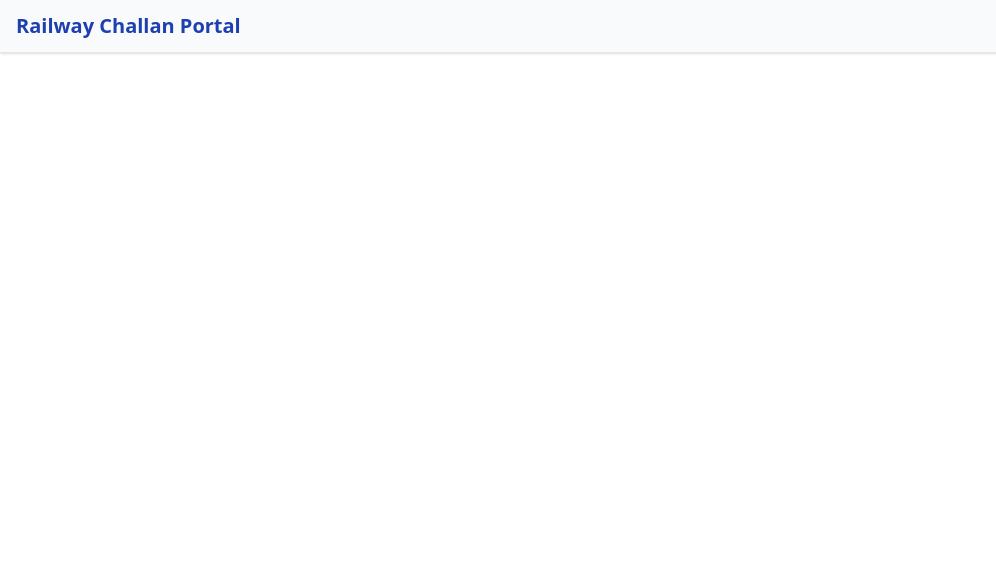
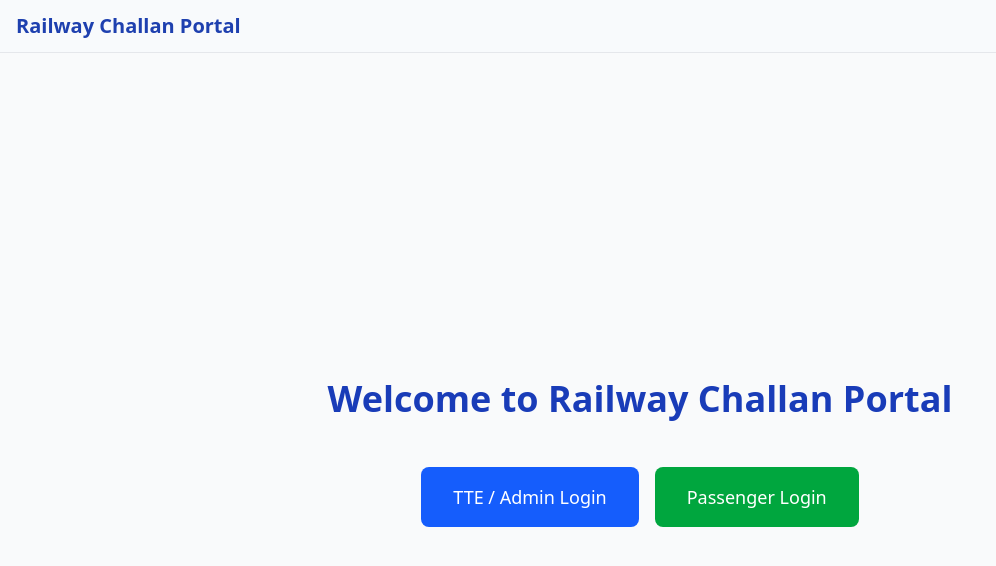
Before and after one commit to ayushhh101/railway-challan-app, a React (Vite) app in the folder railway-challan-frontend/: page /choose-login in a window 1280 px wide. Shown: the top 566 px of the page, without its empty margins (0-996 px from the left). Built offline with nearby package versions, Linux system fonts and the light colour scheme.

Commit message:
set different login routes

```diff
--- a/railway-challan-frontend/index.html
+++ b/railway-challan-frontend/index.html
@@ -5,6 +5,7 @@
     <link rel="icon" type="image/svg+xml" href="/vite.svg" />
     <meta name="viewport" content="width=device-width, initial-scale=1.0" />
     <link href="/src/styles.css" rel="stylesheet">
+    <link href="https://fonts.googleapis.com/css2?family=Noto+Sans:wght@400;600;700&display=swap" rel="stylesheet">
     <title>Vite + React</title>
   </head>
   <body>
--- a/railway-challan-frontend/src/App.jsx
+++ b/railway-challan-frontend/src/App.jsx
@@ -1,4 +1,7 @@
-import { BrowserRouter as Router, Routes, Route } from 'react-router-dom';
+import { BrowserRouter as Router, Routes, Route, Navigate } from 'react-router-dom';
+import { useAuth } from './context/AuthContext';  // Adjust path if needed
+import { useEffect } from 'react';
+
 import LoginPage from './pages/LoginPage';
 import Navbar from './pages/Navbar';
 import PrivateRoute from './routes/PrivateRoute';
@@ -17,6 +20,49 @@
 import PassengerDashboard from './pages/PassengerDashboard';
 import PassengerOnboardingPage from './pages/PassengerOnBoardingPage';
 
+function HomeRedirect() {
+  const { user } = useAuth();
+
+  if (!user) {
+    // Not logged in → redirect to choose login
+    return <Navigate to="/choose-login" replace />;
+  }
+
+  switch (user.role) {
+    case 'admin':
+      return <Navigate to="/admin-dashboard" replace />;
+    case 'tte':
+      return <Navigate to="/issue-challan" replace />;
+    case 'passenger':
+      return <Navigate to="/passenger/dashboard" replace />;
+    default:
+      // Unknown role → fallback to main login page
+      return <Navigate to="/login" replace />;
+  }
+}
+
+function ChooseLoginPage() {
+  return (
+    <div className="flex flex-col items-center justify-center min-h-screen gap-6 bg-gray-50 px-4">
+      <h1 className="text-4xl font-bold mb-6 text-center text-blue-800">Welcome to Railway Challan Portal</h1>
+      <div className="flex flex-col sm:flex-row gap-4">
+        <a
+          href="/login"
+          className="px-8 py-4 bg-blue-600 text-white rounded-lg text-lg text-center hover:bg-blue-700 transition"
+        >
+          TTE / Admin Login
+        </a>
+        <a
+          href="/passenger/login"
+          className="px-8 py-4 bg-green-600 text-white rounded-lg text-lg text-center hover:bg-green-700 transition"
+        >
+          Passenger Login
+        </a>
+      </div>
+    </div>
+  );
+}
+
 function App() {
   return (
     <>
@@ -31,6 +77,11 @@
     <Router>
       <Navbar />
       <Routes>
+
+        <Route path="/" element={<HomeRedirect />} />
+
+        <Route path="/choose-login" element={<ChooseLoginPage />} />
+
         <Route path="/login" element={<LoginPage />} />
 
         <Route path="/issue-challan" element={
--- a/railway-challan-frontend/src/index.css
+++ b/railway-challan-frontend/src/index.css
@@ -1 +1,6 @@
+@import url('https://fonts.googleapis.com/css2?family=Noto+Sans:wght@400;600;700&family=Noto+Sans+Hans:wght@400;600;700&display=swap');
 @import "tailwindcss";
+
+.notosans {
+  font-family: 'Noto Sans', 'Noto Sans Hans', sans-serif;
+}
--- a/railway-challan-frontend/src/pages/LoginPage.jsx
+++ b/railway-challan-frontend/src/pages/LoginPage.jsx
@@ -102,7 +102,8 @@
   return (
     <div className="min-h-screen bg-[#F8FAFC] flex items-center justify-center px-4 py-8">
       <div className="bg-white max-w-md w-full rounded-2xl shadow-lg p-8 border border-gray-400">
-        <h2 className="text-3xl font-bold text-center text-[#1E40AF] mb-6">Railway Portal Login</h2>
+        <h2 className="text-2xl font-bold text-center text-[#1E40AF] mb-6"
+        style={{ fontFamily: "'Noto Sans', 'Noto Sans Hans', sans-serif" }}>Railway Portal Login</h2>
 
         <form onSubmit={handleSubmit} >
           <div className='p-4'>
--- a/railway-challan-frontend/src/pages/PassengerOnboardingPage.jsx
+++ b/railway-challan-frontend/src/pages/PassengerOnboardingPage.jsx
@@ -1,4 +1,4 @@
-import React, { useEffect, useState } from 'react';
+import { useEffect, useState } from 'react';
 import { useSearchParams, useNavigate } from 'react-router-dom';
 import axios from 'axios';
 import toast from 'react-hot-toast';
@@ -71,7 +71,6 @@
       toast.success(res.data.message || 'Password set successfully!');
       setSuccess(true);
 
-      // Optionally redirect to login after a short delay
       setTimeout(() => {
         navigate('/passenger/login');
       }, 3000);
@@ -93,7 +92,6 @@
       <div className="max-w-md mx-auto p-8 mt-20 bg-white border border-red-200 rounded shadow text-red-700 text-center">
         <h2 className="text-xl font-bold mb-4">Onboarding Error</h2>
         <p>{error}</p>
-        {/* Optionally add instructions or link to request a new onboarding link */}
       </div>
     );
   }
```
